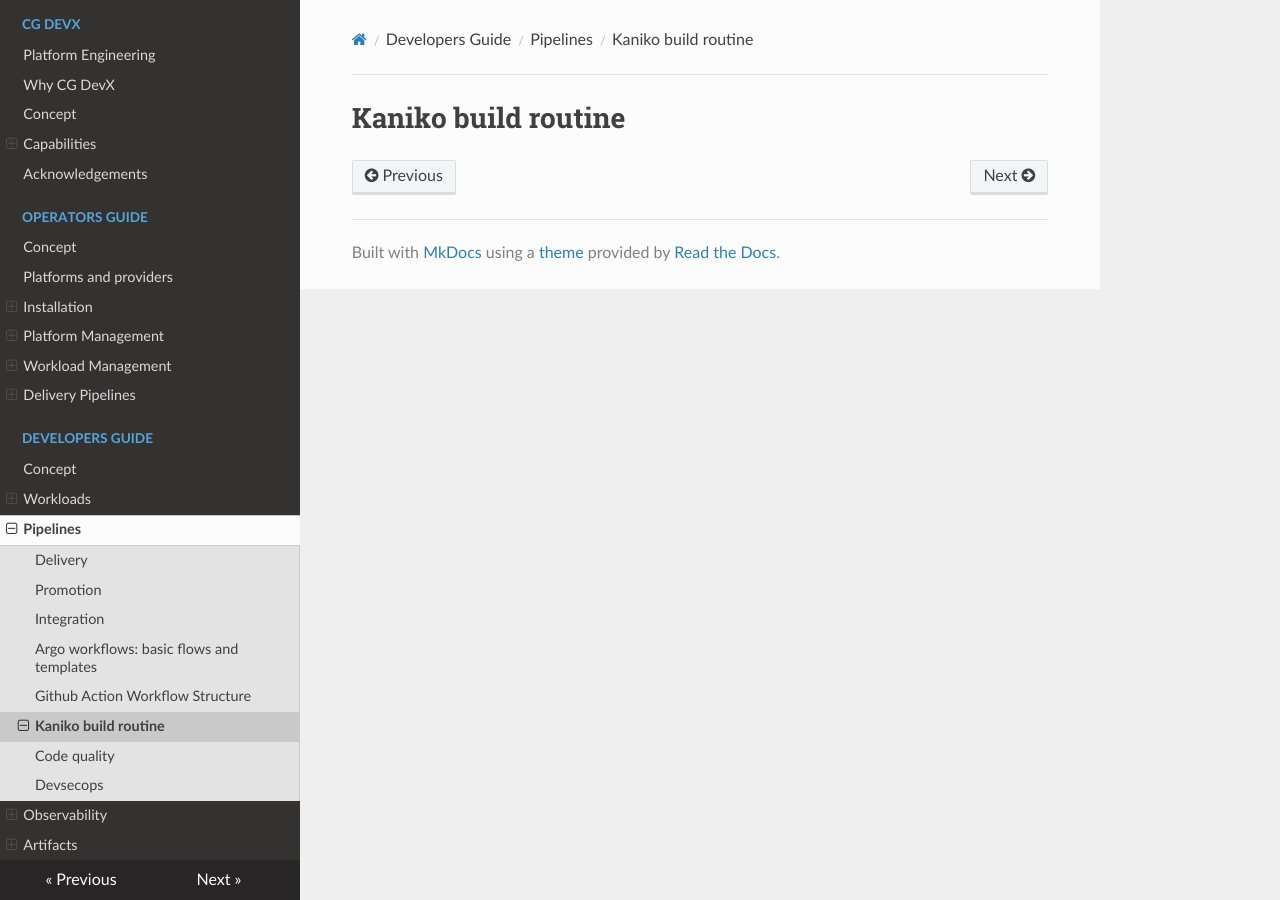
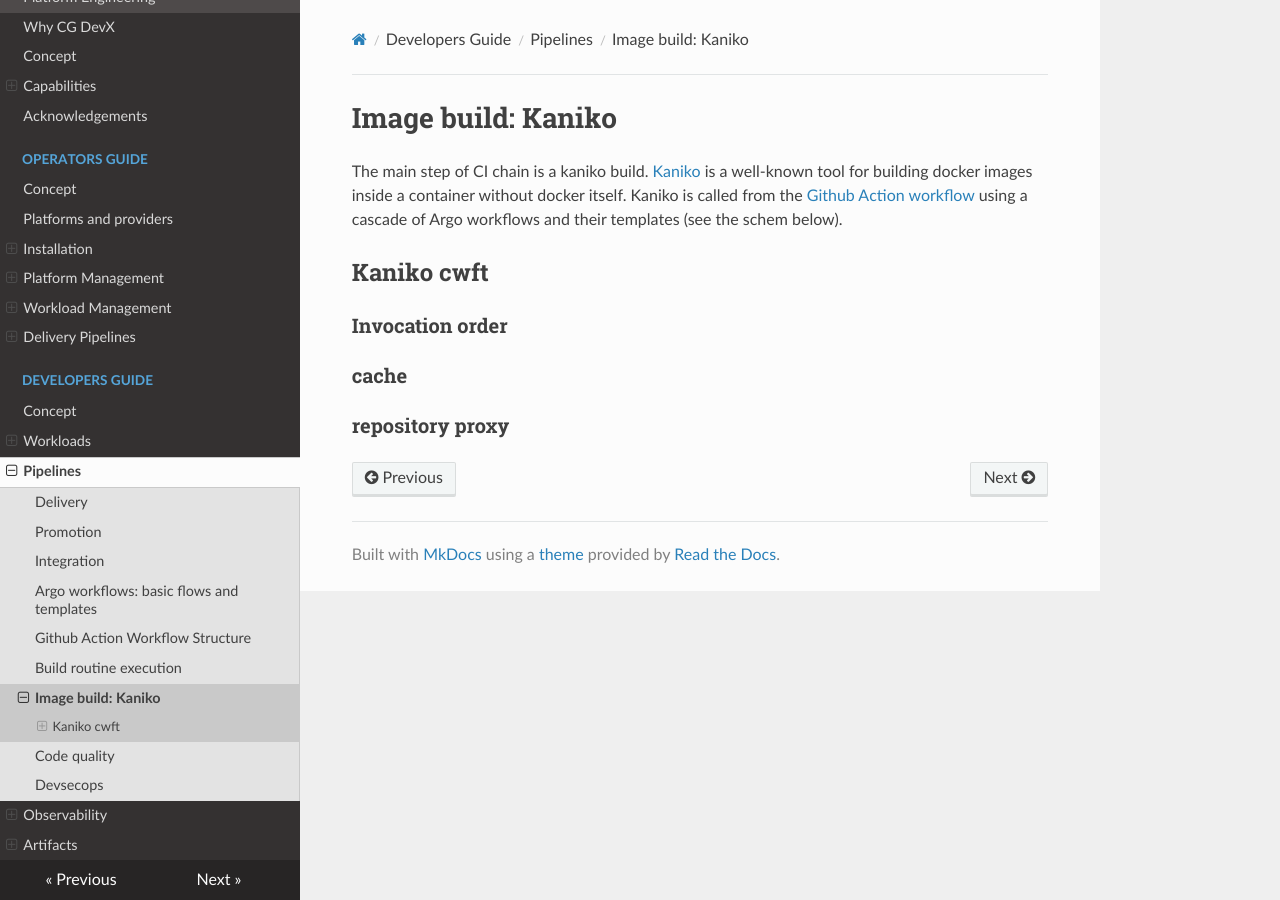
Before and after one commit to CloudGeometry/cg-devx-docs, an MkDocs documentation site: the page built from docs/developers_guide/ci/kaniko_build.md, in a window 1280 px wide. Built offline with MkDocs 1.6.1, drawn with Linux system fonts in a browser that asks for light colours; nearby versions of some CDN libraries; a script that is not in the unit is left out.

Commit message:
BR diagram

```diff
--- a/docs/developers_guide/ci/kaniko_build.md
+++ b/docs/developers_guide/ci/kaniko_build.md
@@ -1 +1,8 @@
-# Kaniko build routine
+# Image build: Kaniko
+The main step of CI chain is a kaniko build. [Kaniko](https://github.com/GoogleContainerTools/kaniko) is a well-known tool for building docker images inside a container without docker itself.
+Kaniko is called from the [Github Action workflow](GitHub_Action_Workflow.md)
+using a cascade of Argo workflows and their templates (see the schem below).
+## Kaniko cwft
+### Invocation order
+### cache
+### repository proxy
--- a/mkdocs.yml
+++ b/mkdocs.yml
@@ -60,6 +60,7 @@ nav:
           - developers_guide/ci/integration.md
           - developers_guide/ci/argo_workflows.md
           - developers_guide/ci/GitHub_Action_Workflow.md
+          - developers_guide/ci/build_routine.md
           - developers_guide/ci/kaniko_build.md
           - developers_guide/ci/code_quality.md
           - developers_guide/ci/devsecops.md
```
Also changed, not shown: docs/developers_guide/ci/build_routine.md (added, +38 -0 lines).
